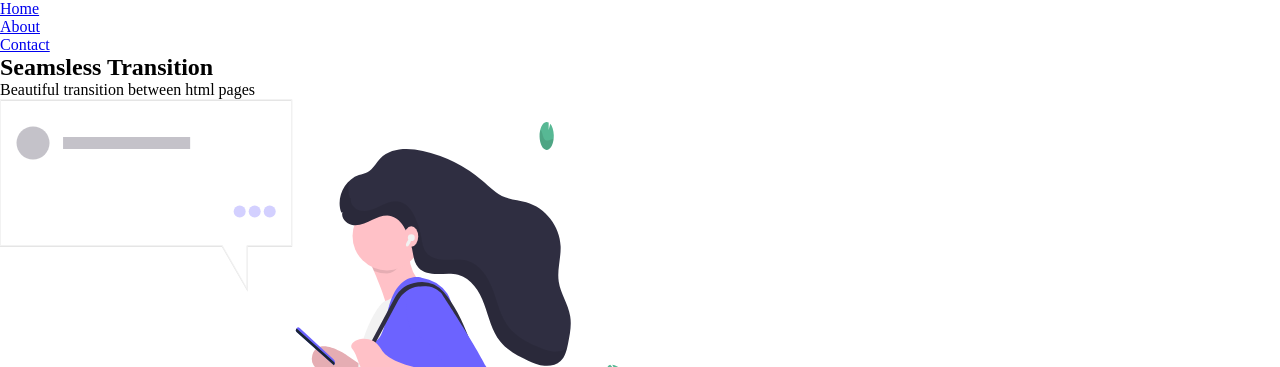
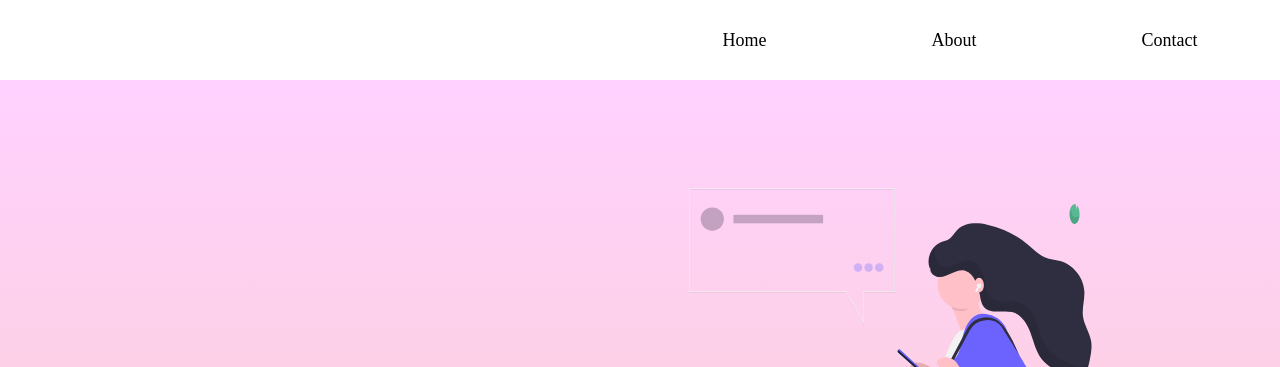
Before and after one commit to haruyasu/improve_javascript, a website with bundled scripts: page 05_page-transitions/index.html in a window 1280 px wide. Shown: the top 367 px of the page. Built offline with nearby package versions, Linux system fonts and the light colour scheme.

Commit message:
Finish smooth transitions

```diff
--- a/05_page-transitions/js/index.js
+++ b/05_page-transitions/js/index.js
@@ -1,3 +1,8 @@
-const run = () => {
-    console.log("test");
-};
+import Highway from '@dogstudio/highway';
+import Fade from './transition';
+
+const H = new Highway.Core({
+    transitions: {
+        default: Fade
+    }
+});
--- /dev/null
+++ b/05_page-transitions/js/transition.js
@@ -0,0 +1,28 @@
+import Highway from '@dogstudio/highway';
+import {TimelineLite} from 'gsap';
+
+class Fade extends Highway.Transition {
+    in ({from, to, done}) {
+        const tl = new TimelineLite();
+        tl.fromTo(to, 0.2, { left: "-100%", top: "50%" }, { left: "0%" }).fromTo(
+            to,
+            0.2,
+            { height: "2vh" },
+            {
+                height: "90vh",
+                top: "10%",
+                onComplete: function() {
+                    from.remove();
+                    done();
+                }
+            }
+        )
+        .fromTo(to.children[0], 2, {opacity: 0}, {opacity: 1});
+    }
+
+    out ({from, done}) {
+        done();
+    }
+}
+
+export default Fade;
--- a/05_page-transitions/style/style.scss
+++ b/05_page-transitions/style/style.scss
@@ -3,3 +3,53 @@
     padding: 0;
     box-sizing: border-box;
 }
+
+.nav-list {
+    height: 10vh;
+    display: flex;
+    width: 50%;
+    justify-content: space-around;
+    align-items: center;
+    margin-left: auto;
+    list-style: none;
+}
+
+.nav-links {
+    text-decoration: none;
+    color: black;
+    font-size: 18px;
+}
+
+.home, .about {
+    height: 90vh;
+    position: absolute;
+    width: 100%;
+}
+
+.home-content, .about-content {
+    height: 100%;
+    display: flex;
+    justify-content: space-evenly;
+    align-items: center;
+
+    img {
+        height: 70%;
+    }
+
+    h1 {
+        font-size: 50px;
+        margin: 30px 0;
+    }
+
+    p {
+        font-size: 20px;
+    }
+}
+
+.home {
+    background-image: linear-gradient(to top, #fad0c4 0%, #ffd1ff 100%);
+}
+
+.about {
+    background-image: linear-gradient(to top, #fbc2eb 0%, #a6c1ee 100%);
+}
```
